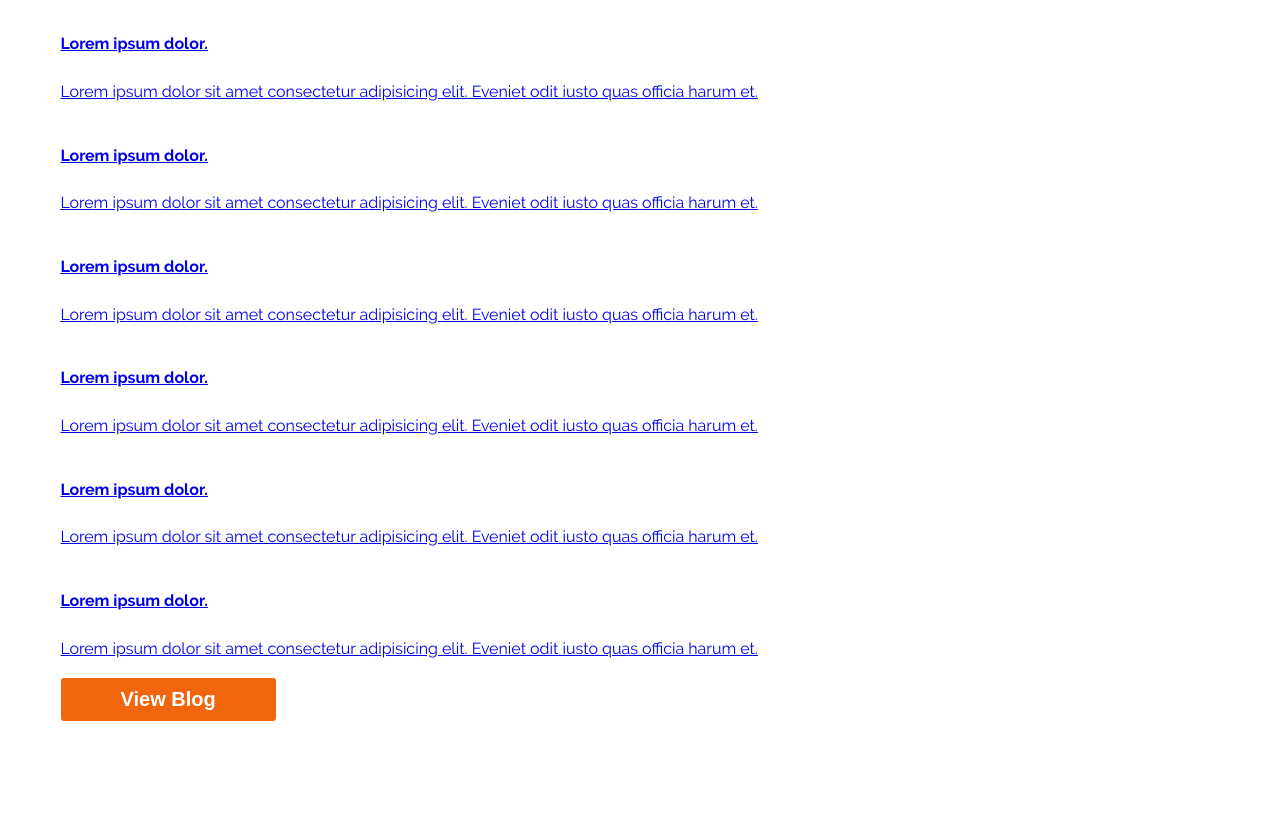
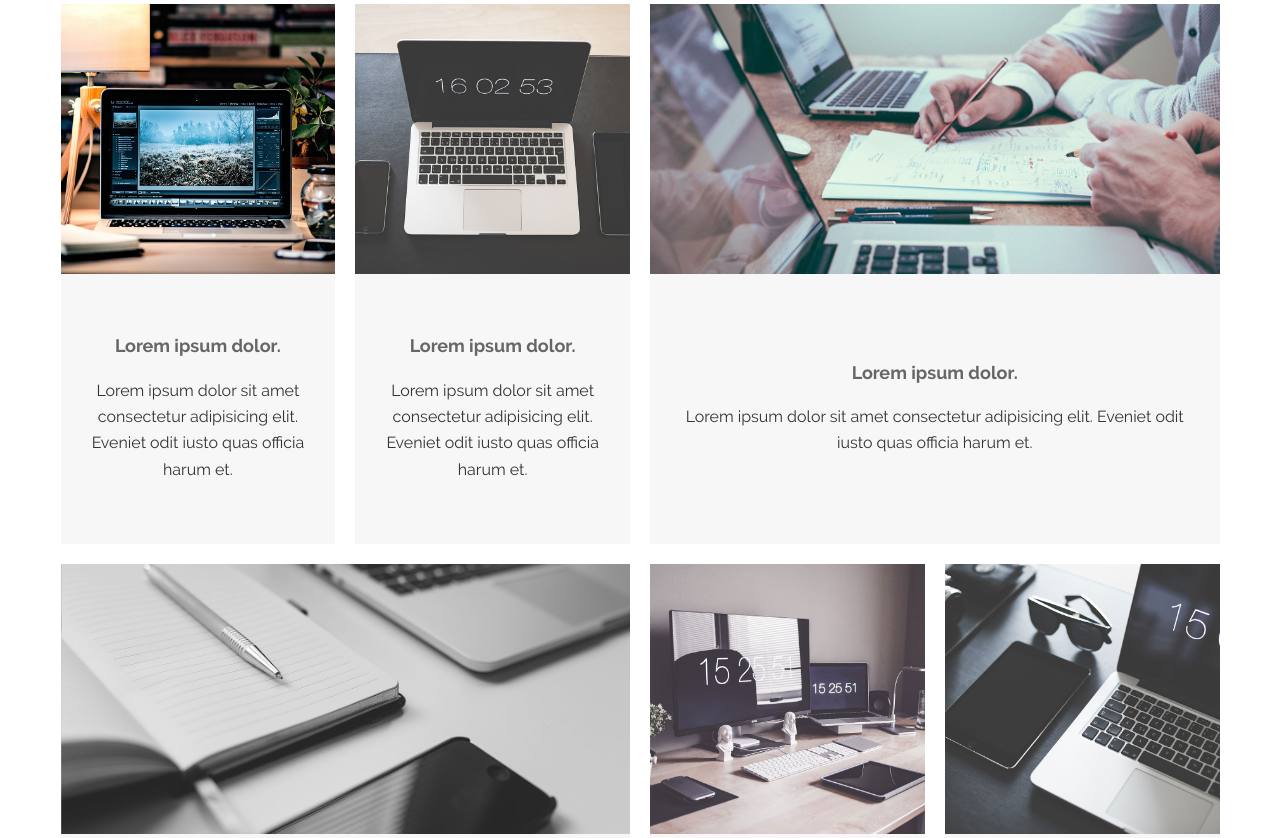
Before and after one commit to AndriiSavchuk/grid-project, a website: page app/index.html in a window 1280 px wide. Shown: the part 2699-3537 px from the top of the page. Before the commit the page ends 3500 px from the top, so only its background shows below. Drawn offline with Linux system fonts and the light colour scheme.

Commit message:
added styles to the section "blog"

```diff
--- a/app/index.html
+++ b/app/index.html
@@ -72,55 +72,59 @@
           <div class="blog-home grid">
             <a href="#" class="blog-item grid">
               <span class="blog-item-img" style="background-image: url(img/1.jpg)"></span>
-              <span class="blog-item-content">
+              <span class="blog-item-content grid">
                 <h4>Lorem ipsum dolor.</h4>
                 <p>Lorem ipsum dolor sit amet consectetur adipisicing elit. Eveniet odit iusto quas officia harum et.</p>
               </span>
             </a>
 
             <a href="#" class="blog-item grid">
-              <span class="blog-item-img" style="background-image: url(img/1.jpg)"></span>
-              <span class="blog-item-content">
+              <span class="blog-item-img" style="background-image: url(img/2.jpg)"></span>
+              <span class="blog-item-content grid">
                 <h4>Lorem ipsum dolor.</h4>
                 <p>Lorem ipsum dolor sit amet consectetur adipisicing elit. Eveniet odit iusto quas officia harum et.</p>
               </span>
             </a>
 
             <a href="#" class="blog-item grid">
-              <span class="blog-item-img" style="background-image: url(img/1.jpg)"></span>
-              <span class="blog-item-content">
+              <span class="blog-item-img" style="background-image: url(img/3.jpg)"></span>
+              <span class="blog-item-content grid">
                 <h4>Lorem ipsum dolor.</h4>
                 <p>Lorem ipsum dolor sit amet consectetur adipisicing elit. Eveniet odit iusto quas officia harum et.</p>
               </span>
             </a>
 
             <a href="#" class="blog-item grid">
-              <span class="blog-item-img" style="background-image: url(img/1.jpg)"></span>
-              <span class="blog-item-content">
+              <span class="blog-item-img" style="background-image: url(img/4.jpg)"></span>
+              <span class="blog-item-content grid">
                 <h4>Lorem ipsum dolor.</h4>
                 <p>Lorem ipsum dolor sit amet consectetur adipisicing elit. Eveniet odit iusto quas officia harum et.</p>
               </span>
             </a>
 
             <a href="#" class="blog-item grid">
-              <span class="blog-item-img" style="background-image: url(img/1.jpg)"></span>
-              <span class="blog-item-content">
+              <span class="blog-item-img" style="background-image: url(img/5.jpg)"></span>
+              <span class="blog-item-content grid">
                 <h4>Lorem ipsum dolor.</h4>
                 <p>Lorem ipsum dolor sit amet consectetur adipisicing elit. Eveniet odit iusto quas officia harum et.</p>
               </span>
             </a>
 
             <a href="#" class="blog-item grid">
-              <span class="blog-item-img" style="background-image: url(img/1.jpg)"></span>
-              <span class="blog-item-content">
+              <span class="blog-item-img" style="background-image: url(img/6.jpg)"></span>
+              <span class="blog-item-content grid">
                 <h4>Lorem ipsum dolor.</h4>
                 <p>Lorem ipsum dolor sit amet consectetur adipisicing elit. Eveniet odit iusto quas officia harum et.</p>
               </span>
             </a>
-            <div><button class="btn">View Blog</button></div>
           </div>
+          <div class="buttoncase text-center">
+              <a href="#" class="btn">Read Blog</a>
+            </div>
         </div>
       </section>
+
+
     </main>
 
     <link rel="stylesheet" href="css/main.min.css">
--- a/app/sass/_base.sass
+++ b/app/sass/_base.sass
@@ -14,6 +14,7 @@ body
 	font-family: raleway-grid, sans-serif
 	overflow-x: hidden
 	opacity: 1
+  color: #333333
 
 input
   border: none
@@ -80,3 +81,6 @@ input
     background-color: darken($btn-color, 5%)
     &::after
       opacity: .32
+
+.buttoncase
+    padding: $gutter $gutter 50px
--- a/app/sass/main.sass
+++ b/app/sass/main.sass
@@ -86,7 +86,7 @@
 
   .buttoncase
     grid-column: 1 / 5
-    padding: $gutter $gutter 50px
+
 
 /* About Styles */
 
@@ -106,7 +106,7 @@
   .about-right
     padding-left: 40px
 
-/* About Styles */
+/* Contact Form Styles */
 
 #contact-form
   padding: 30px 0
@@ -121,5 +121,55 @@
     input
       background-color: $light
 
+/* Blog Styles */
+
+#blog
+  h2
+    margin:
+      top: 0
+      bottom: 50px
+  .blog-home
+    grid-gap: $gutter
+    grid-template-columns: repeat(4, 1fr)
+    .blog-item
+      background-color: #f7f7f7
+      text-decoration: none
+      grid-template-rows: 1fr 1fr
+      transition: background-color .3s ease
+      overflow: hidden
+      color: #333333
+      &:nth-child(3)
+        grid-column: 3 / 5
+      &:nth-child(4)
+        grid-column: 1 / 3
+      &:hover
+        background-color: $light
+        h4
+          color: $dark
+        .blog-item-img
+          transform: scale(1.05) translateY(-6.5px)
+      &-img
+        height: 270px
+        background-size: cover
+        background-position: center
+        transition: transform .3s ease
+      &-content
+        padding: 25px
+        text-align: center
+        align-content: center
+        h4
+          font-size: 18px
+          color: #666666
+          line-height: 1.3
+          margin: 0
+          transition: color .3s ease
+        p
+          margin:
+            top: 20px
+            bottom: 0
+
+
+
+
 
 @import "media"
```
Also changed, not shown: app/css/main.min.css.
